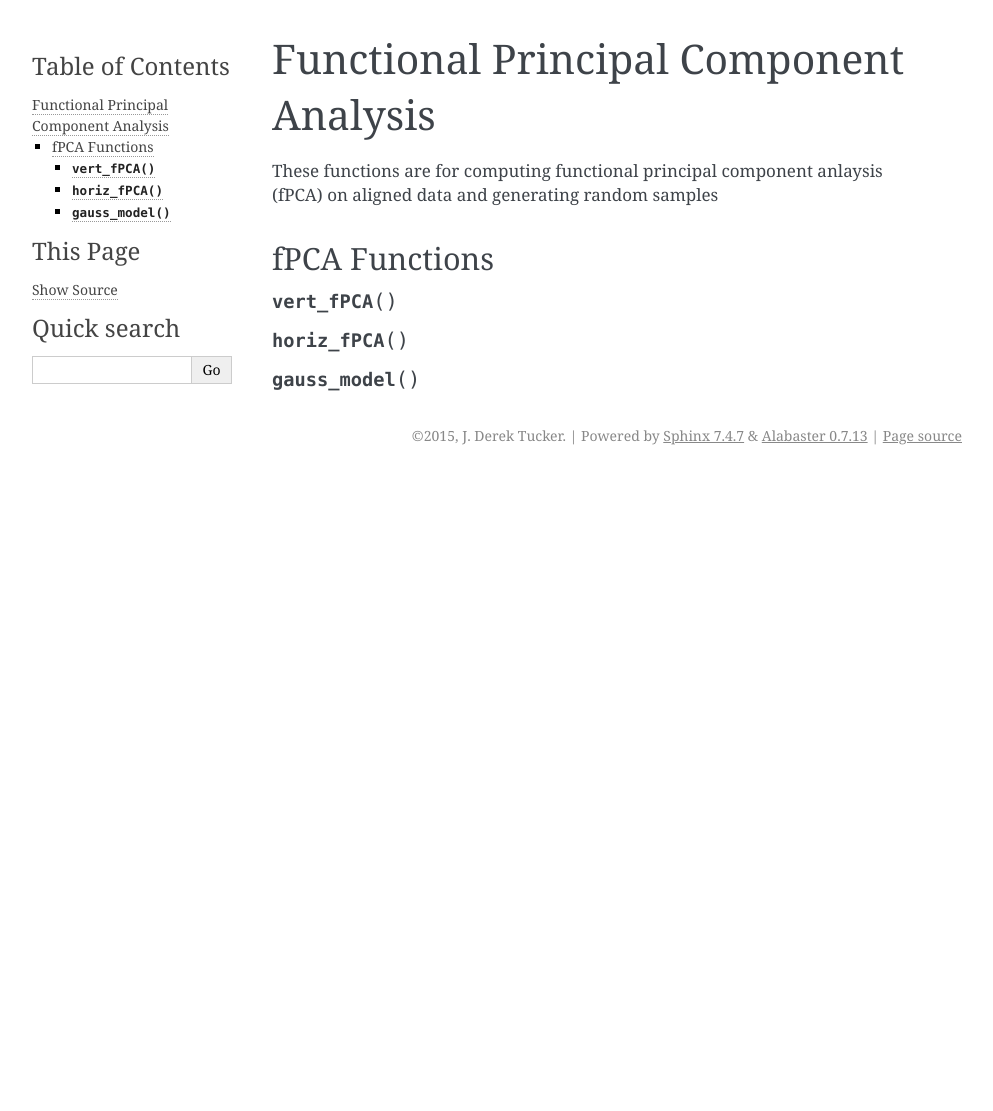
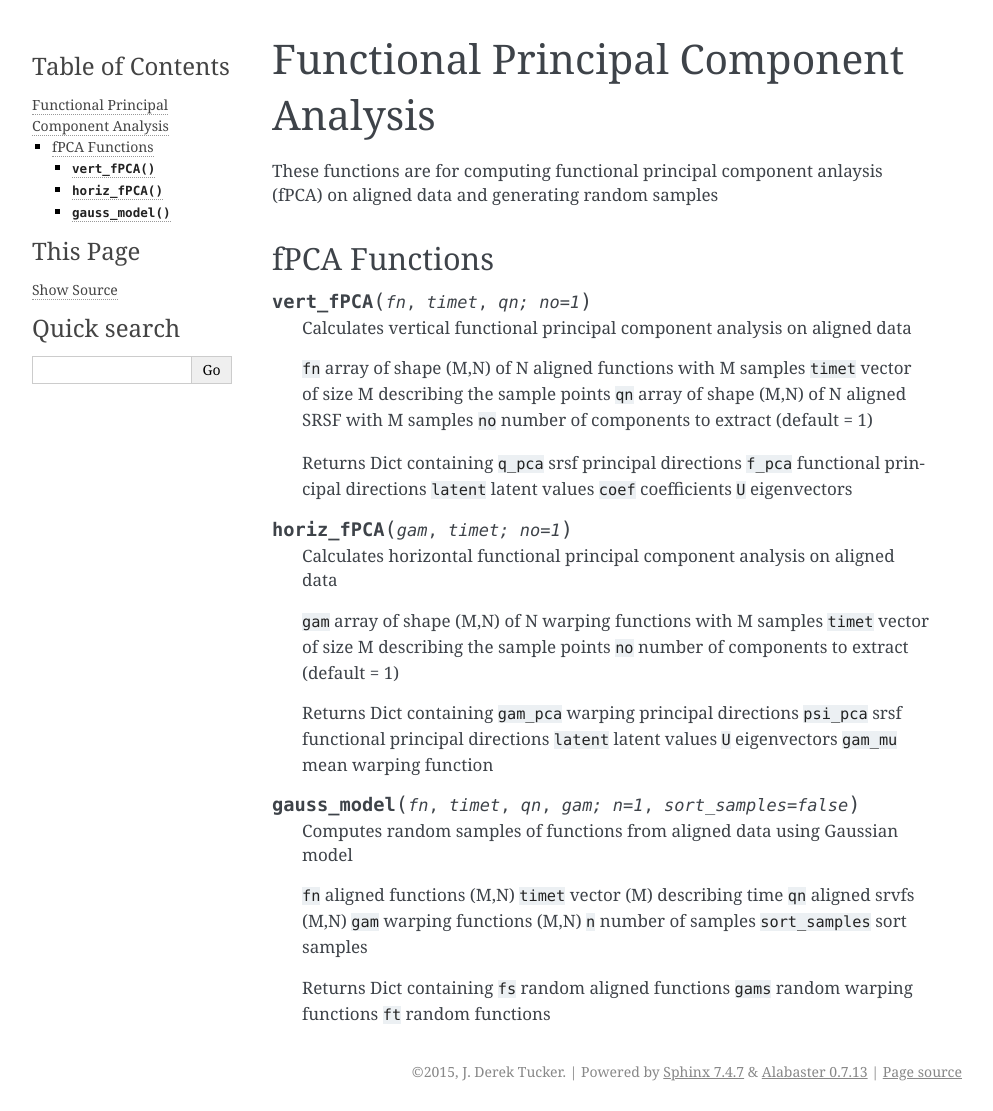
Before and after one commit to jdtuck/ElasticFDA.jl, a Sphinx documentation site: the page built from doc/source/fPCA.rst, in a window 1280 px wide. Shown: the whole page, without its empty margins (148-1141 px from the left). Built offline with Sphinx 7.4.7, drawn with Linux system fonts in a browser that asks for light colours; formulas are drawn with MathJax 3; before the commit the page ends 900 px from its top, so only the background shows below that.

Commit message:
more doc updates

```diff
--- a/doc/source/alignment.rst
+++ b/doc/source/alignment.rst
@@ -75,7 +75,7 @@ SRSF Functions
     random samples.
 
 Alignment
---------
+---------
 .. function:: srsf_align(f, timet; method="mean", smooth=false, sparam=10, lam=0.0, optim="SIMUL")
 
 
@@ -84,7 +84,7 @@ Alignment
 
     ``f`` is and array of shape (M,N) of N functions with M samples
     ``timet`` is a vector of size M describing the sample points
-    ``method` (string) calculate Karcher Mean or Median (options = "mean" or "median") (default="mean")
+    ``method`` (string) calculate Karcher Mean or Median (options = "mean" or "median") (default="mean")
     ``smooth`` Smooth the data using a box filter (default = false)
     ``sparam`` Number of times to run smoothing filter (default 10)
     ``lam`` controls the elasticity (default = 0)
--- a/doc/source/fPCA.rst
+++ b/doc/source/fPCA.rst
@@ -6,8 +6,49 @@ These functions are for computing functional principal component anlaysis
 
 fPCA Functions
 --------------
-.. function:: vert_fPCA
+.. function:: vert_fPCA(fn, timet, qn; no=1)
 
-.. function:: horiz_fPCA
+    Calculates vertical functional principal component analysis on aligned data
 
-.. function:: gauss_model
+    ``fn`` array of shape (M,N) of N aligned functions with M samples
+    ``timet`` vector of size M describing the sample points
+    ``qn`` array of shape (M,N) of N aligned SRSF with M samples
+    ``no`` number of components to extract (default = 1)
+
+    Returns Dict containing
+    ``q_pca`` srsf principal directions
+    ``f_pca`` functional principal directions
+    ``latent`` latent values
+    ``coef`` coefficients
+    ``U`` eigenvectors
+
+.. function:: horiz_fPCA(gam, timet; no=1)
+
+    Calculates horizontal functional principal component analysis on aligned data
+
+    ``gam`` array of shape (M,N) of N warping functions with M samples
+    ``timet`` vector of size M describing the sample points
+    ``no`` number of components to extract (default = 1)
+
+    Returns Dict containing
+    ``gam_pca`` warping principal directions
+    ``psi_pca`` srsf functional principal directions
+    ``latent`` latent values
+    ``U`` eigenvectors
+    ``gam_mu`` mean warping function
+
+.. function:: gauss_model(fn, timet, qn, gam; n=1, sort_samples=false)
+
+    Computes random samples of functions from aligned data using Gaussian model
+
+    ``fn`` aligned functions (M,N)
+    ``timet`` vector (M) describing time
+    ``qn`` aligned srvfs (M,N)
+    ``gam`` warping functions (M,N)
+    ``n`` number of samples
+    ``sort_samples`` sort samples
+
+    Returns Dict containing
+    ``fs`` random aligned functions
+    ``gams`` random warping functions
+    ``ft`` random functions
```
Also changed, not shown: README.md (+2 -0 lines), doc/source/bayes.rst (+27 -2 lines), doc/source/regression.rst (+99 -0 lines), .travis.yml, 2 other files.
